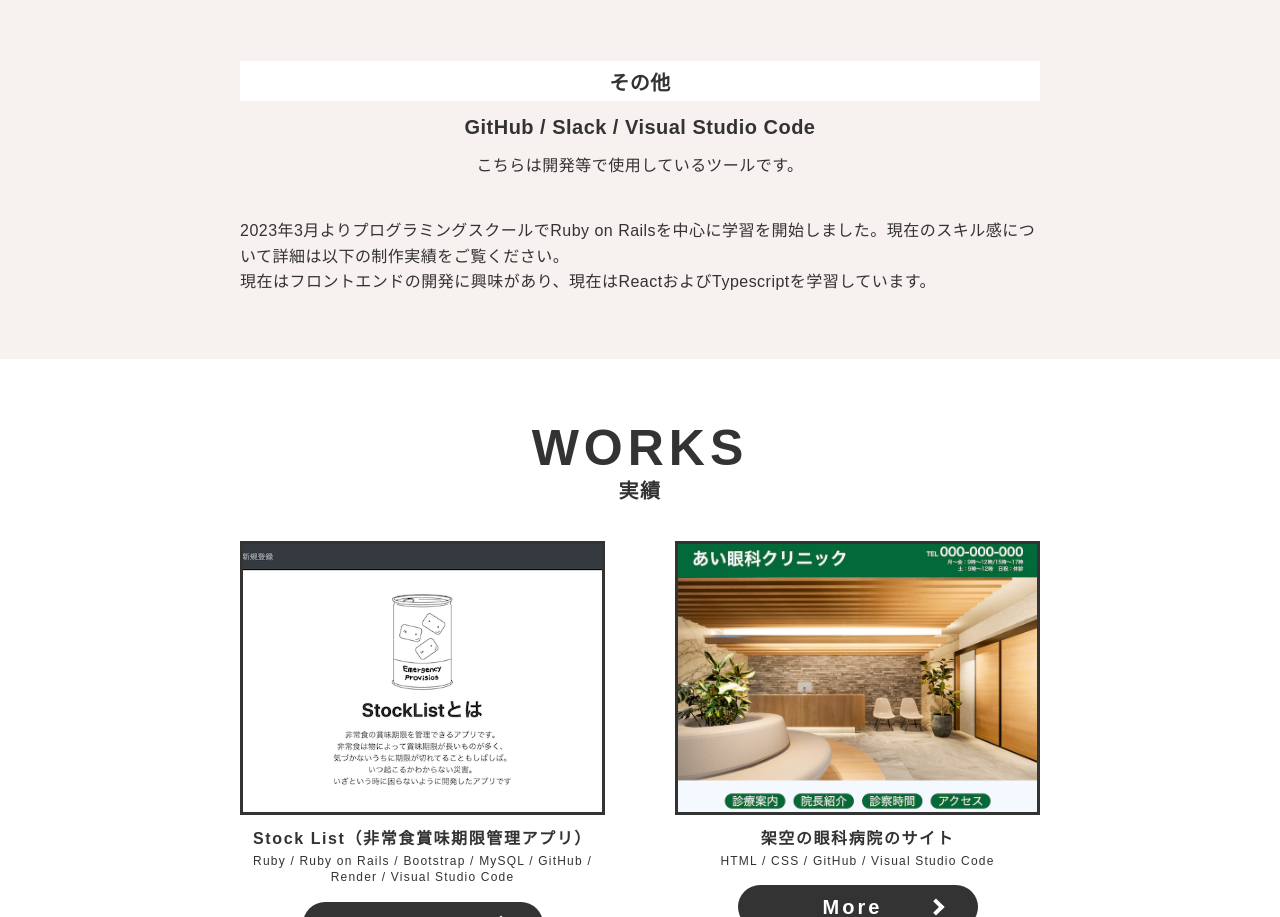
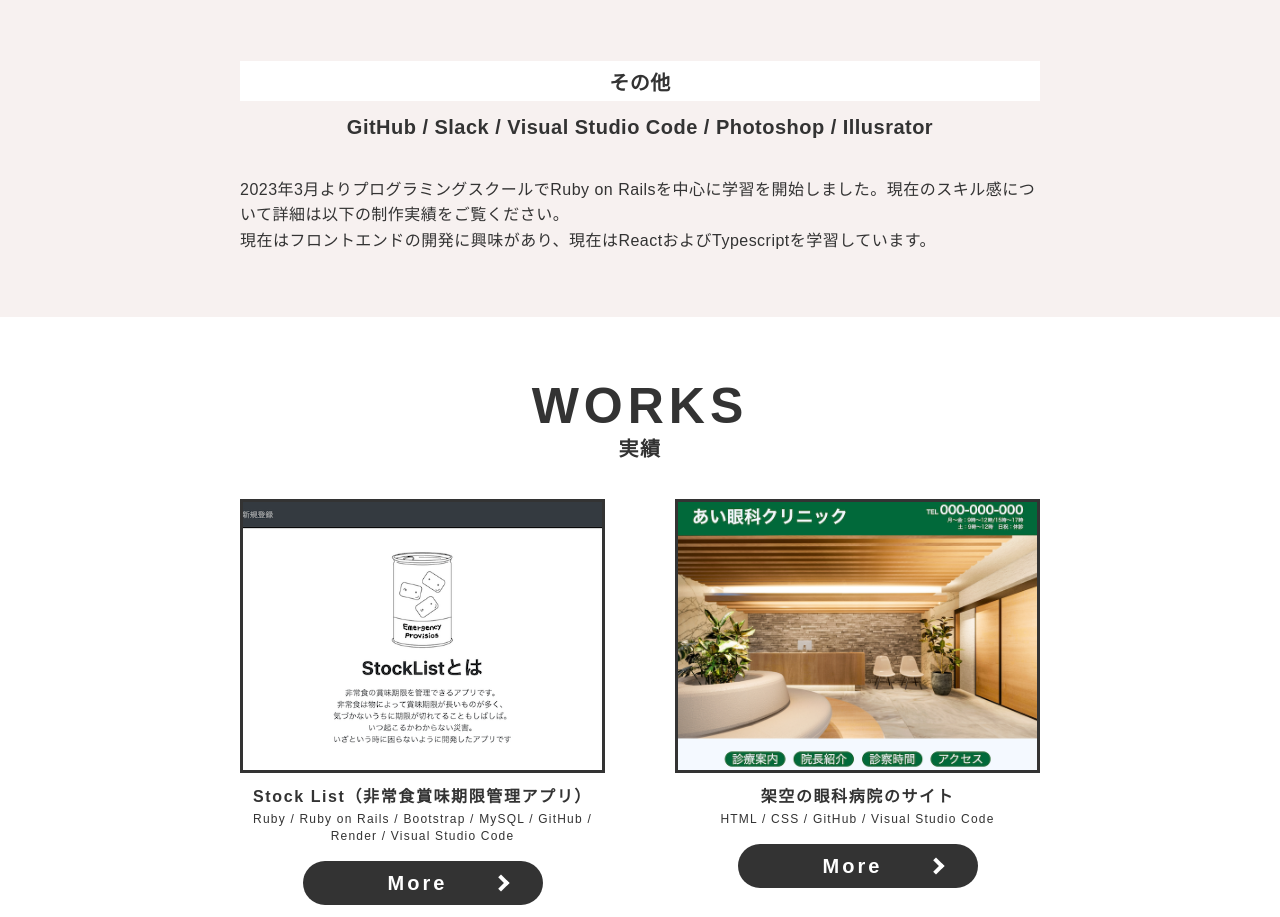
Before and after one commit to 1682123/portfolio-site, a plain HTML site: page index.html in a window 1280 px wide. Shown: the part 2172-3089 px from the top of the page. Drawn offline with nearby package versions, Linux system fonts and the light colour scheme.

Commit message:
スキル追加

```diff
--- a/index.html
+++ b/index.html
@@ -120,10 +120,10 @@
               </li>
               <li class="skill__item">
                 <h3>その他</h3>
-                <h4>GitHub / Slack / Visual Studio Code</h4>
-                <p>
+                <h4>GitHub / Slack / Visual Studio Code / Photoshop / Illusrator</h4>
+                <!-- <p>
                   こちらは開発等で使用しているツールです。
-                </p>
+                </p> -->
               </li>
             </ul>
           </div>
```
